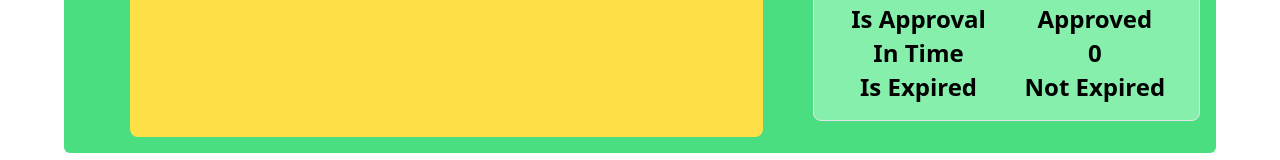
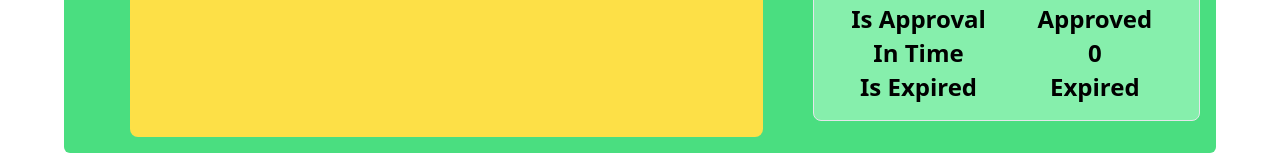
Before and after one commit to bhupendra-chouhan/CratePass-Soroban, a React (Create React App) app: page / in a window 1280 px wide. Shown: the part 645-805 px from the top of the page. Built offline with nearby package versions, Linux system fonts and the light colour scheme; what @stellar/stellar-sdk would draw is missing.

Commit message:
ExpirePass component is done. User can now expire their pass from the front end.

```diff
--- a/src/components/RegularUser/CheckMyPassStatus.js
+++ b/src/components/RegularUser/CheckMyPassStatus.js
@@ -51,7 +51,7 @@ const CheckMyPassStatus = () => {
           </tr>
           <tr>
             <td>Pass Created Time</td>
-            <td>{status.out_time}</td>
+            <td>{status.created_time}</td>
           </tr>
           <tr>
             <td className="w-[50%]">Titile</td>
@@ -75,7 +75,7 @@ const CheckMyPassStatus = () => {
           </tr>
           <tr>
             <td>Is Expired</td>
-            <td>{status.isexpired ? "Not Expired" : "Expired"}</td>
+            <td>{status.isexpired ? "Expired" : "Not Expired"}</td>
           </tr>
         </tbody>
       </table>
--- a/src/components/RegularUser/ExpirePass.js
+++ b/src/components/RegularUser/ExpirePass.js
@@ -1,12 +1,13 @@
 import React, { useContext, useState } from "react";
 import { expirePass } from "components/Soroban/Soroban";
-import { pubKeyData } from "App";
+import { passIdContext, pubKeyData } from "App";
 
 const ExpirePass = () => {
   const pubKey = useContext(pubKeyData);
+  const { passId } = useContext(passIdContext);
 
   const handleExpire = async () => {
-    await expirePass(pubKey);
+    await expirePass(pubKey, passId);
   };
   return (
     <div>
--- a/src/components/Soroban/Soroban.js
+++ b/src/components/Soroban/Soroban.js
@@ -123,6 +123,7 @@ async function approvePass(caller, pass_id) {
   }
 }
 
+//
 async function expirePass(caller, pass_id) {
   let values = numberToU64(pass_id);
 
```
